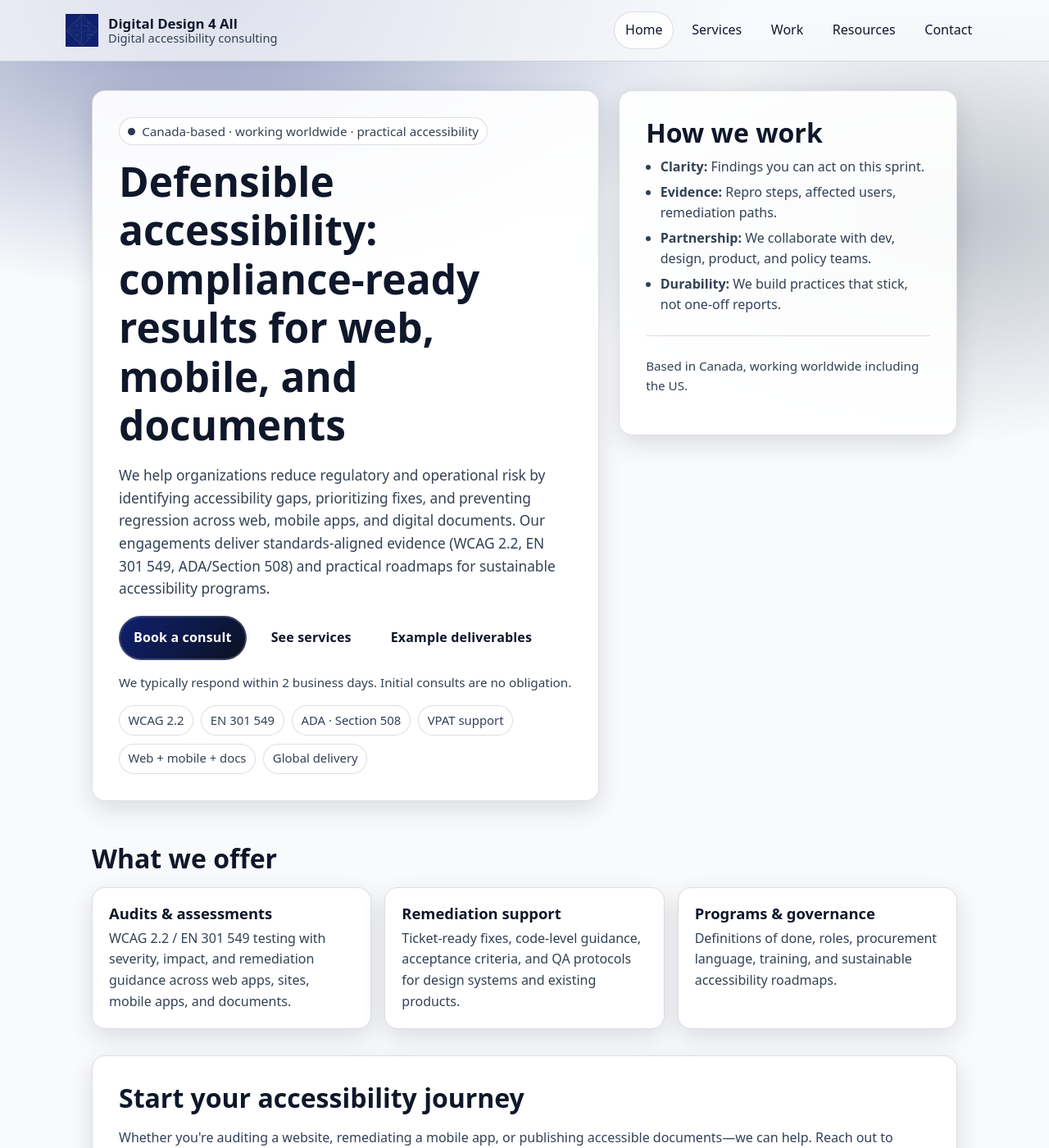
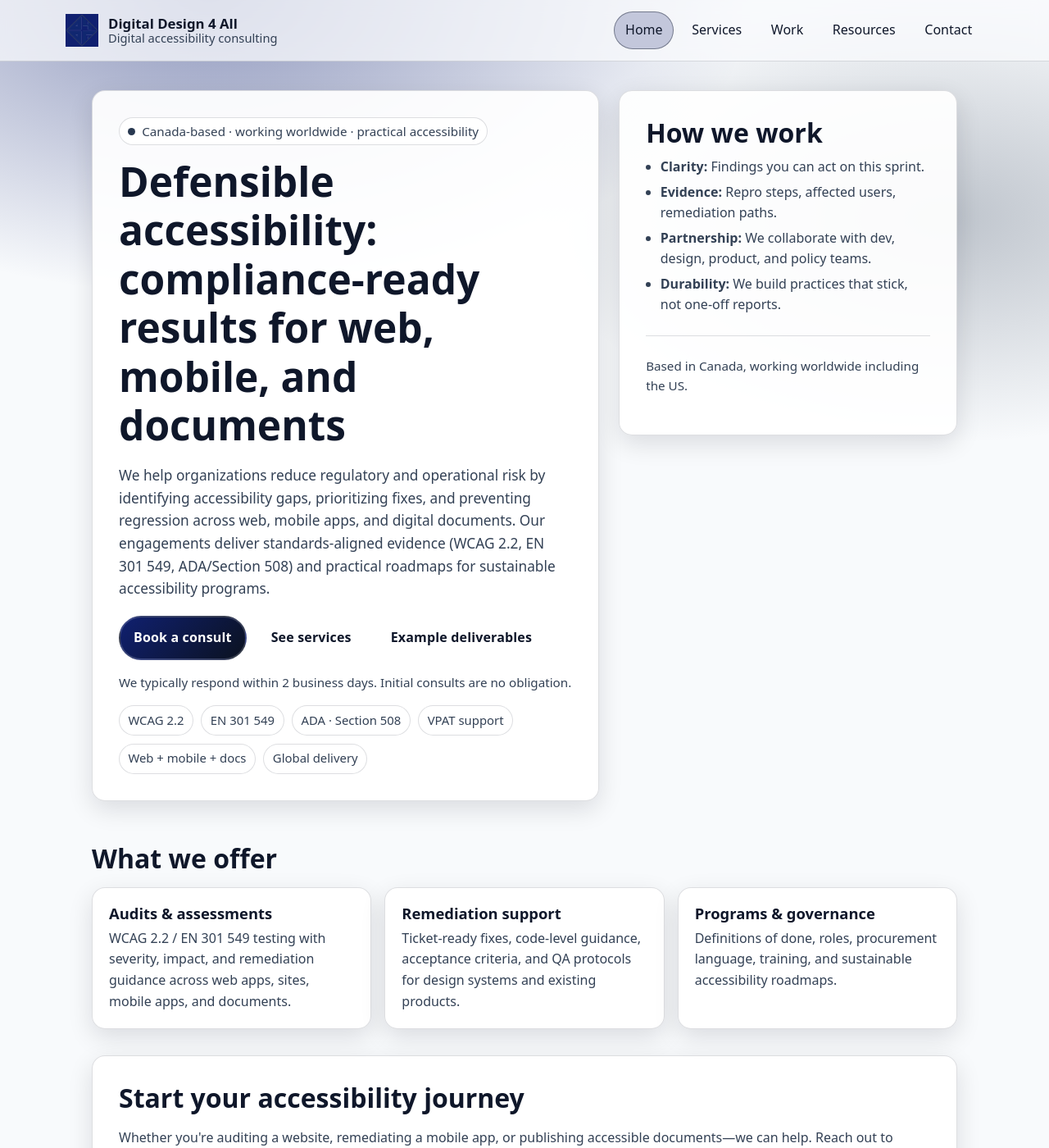
Before and after one commit to dd4a/site, a Jekyll site: the page built from index.html, in a window 1280 px wide and 1400 px high. Shown: the whole window at 82% size. Built offline with Jekyll 4.4.1, drawn with Linux system fonts in a browser that asks for light colours.

Commit message:
Update mobile nav current page styling

```diff
--- a/assets/css/styles.css
+++ b/assets/css/styles.css
@@ -146,9 +146,14 @@ nav a{
   border: 1px solid transparent;
 }
 nav a[aria-current="page"]{
+  border-color: color-mix(in srgb, var(--text) 35%, var(--border));
+  background: color-mix(in srgb, var(--panel) 75%, var(--accent));
+}
+/*
+nav a[aria-current="page"]{
   border-color: var(--border);
   background: color-mix(in srgb, var(--panel) 85%, transparent);
-}
+}*/
 nav a:hover{
   background: color-mix(in srgb, var(--panel) 85%, transparent);
   border-color: var(--border);
```
